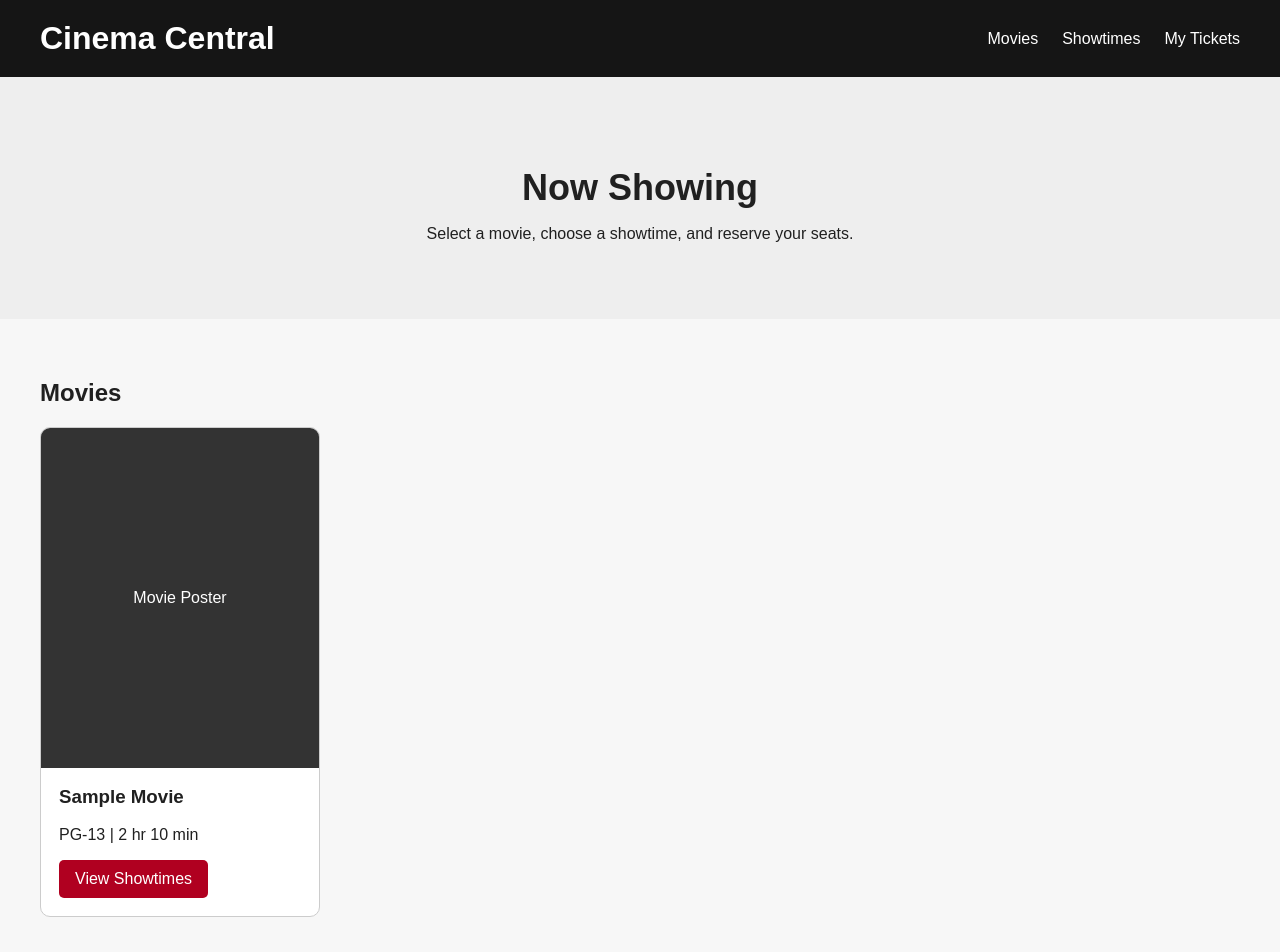
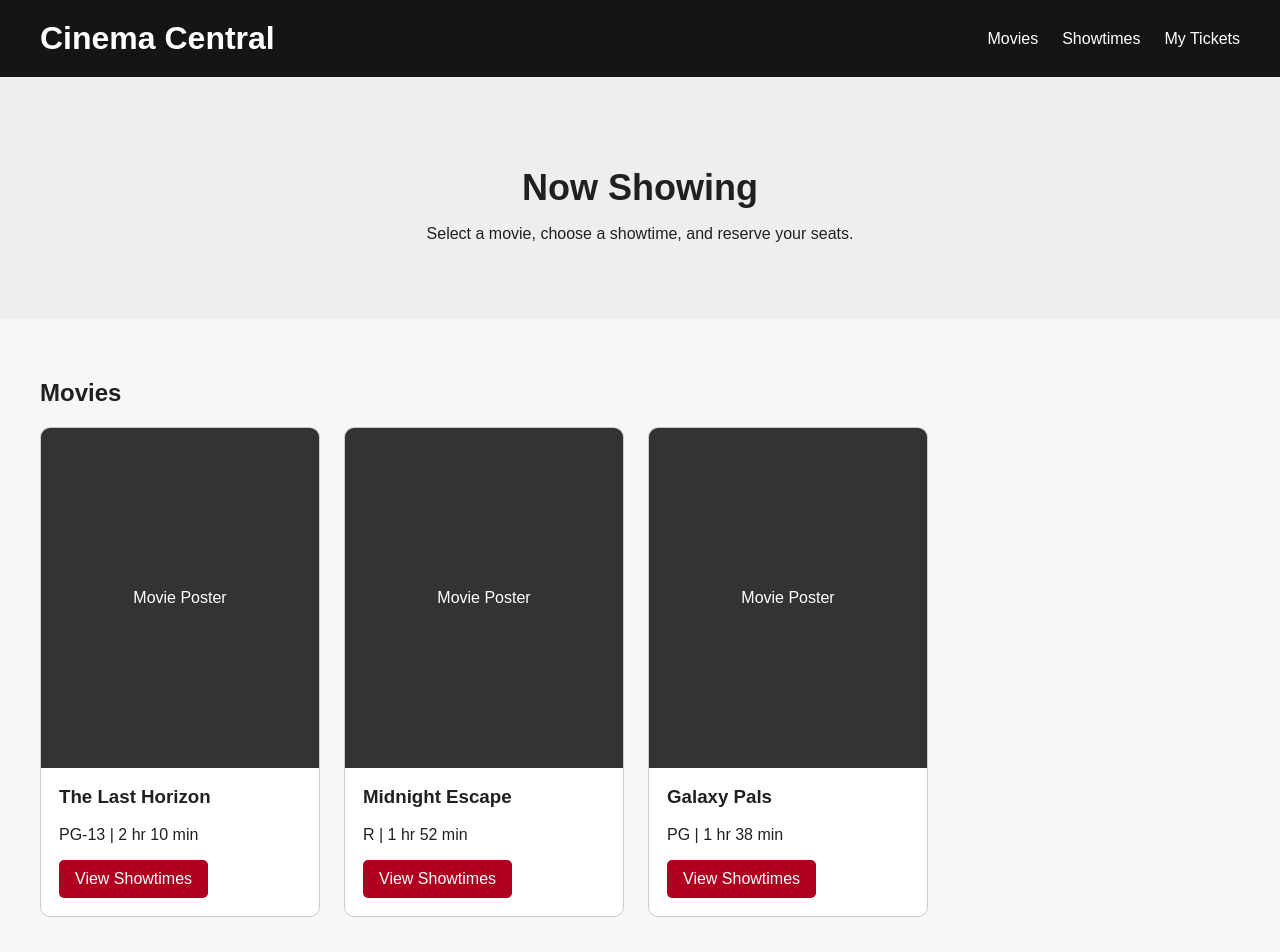
Before and after one commit to gabrielsermeno/MOVIE-TICKET-SYSTEM, a React (Vite) app: page / in a window 1280 px wide. Shown: the top 952 px of the page. Built offline with nearby package versions, Linux system fonts and the light colour scheme.

Commit message:
created a data folder, created movies.js, created a new key string for movie cards.

```diff
--- a/src/App.jsx
+++ b/src/App.jsx
@@ -1,5 +1,6 @@
 import "./App.css";
 import MovieCard from "./components/MovieCard";
+import movies from "./data/movies";
 
 function App() {
   return (
@@ -24,7 +25,14 @@ function App() {
           <h2>Movies</h2>
 
           <div className="movie-grid">
-            <MovieCard />
+            {movies.map((movie) => (
+              <MovieCard
+                key={movie.id}
+                title={movie.title}
+                rating={movie.rating}
+                runtime={movie.runtime}
+                />
+))}
           </div>
         </section>
       </main>
--- a/src/components/MovieCard.jsx
+++ b/src/components/MovieCard.jsx
@@ -1,11 +1,13 @@
-function MovieCard() {
+function MovieCard({ title, rating, runtime }) {
   return (
     <article className="movie-card">
       <div className="poster-placeholder">Movie Poster</div>
 
       <div className="movie-information">
-        <h3>Sample Movie</h3>
-        <p>PG-13 | 2 hr 10 min</p>
+        <h3>{title}</h3>
+        <p>
+          {rating} | {runtime}
+        </p>
         <button type="button">View Showtimes</button>
       </div>
     </article>
--- /dev/null
+++ b/src/data/movies.js
@@ -0,0 +1,22 @@
+const movies = [
+  {
+    id: 1,
+    title: "The Last Horizon",
+    rating: "PG-13",
+    runtime: "2 hr 10 min",
+  },
+  {
+    id: 2,
+    title: "Midnight Escape",
+    rating: "R",
+    runtime: "1 hr 52 min",
+  },
+  {
+    id: 3,
+    title: "Galaxy Pals",
+    rating: "PG",
+    runtime: "1 hr 38 min",
+  },
+];
+
+export default movies;
```
